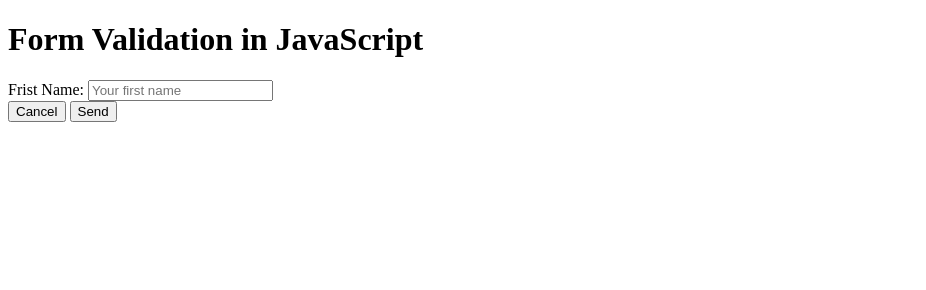
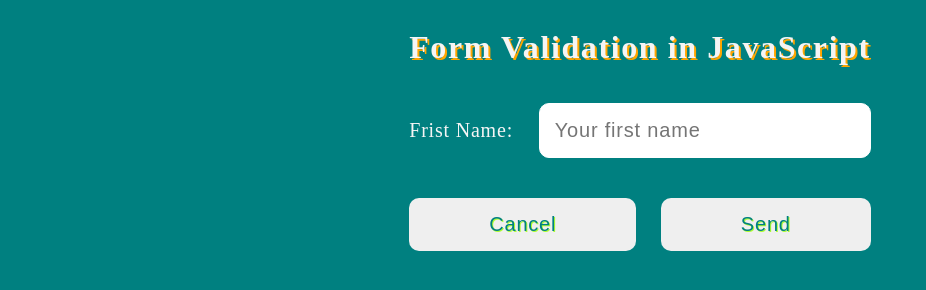
Before and after one commit to Alam1386/Form, a plain HTML site: page index.html in a window 1280 px wide. Shown: the whole page, without its empty margins (0-926 px from the left). Drawn offline with Linux system fonts and the light colour scheme.

Commit message:
Added CSS for first few inputs"

```diff
--- a/index.html
+++ b/index.html
@@ -4,6 +4,7 @@
   <meta charset="UTF-8">
   <meta http-equiv="X-UA-Compatible" content="IE=edge">
   <meta name="viewport" content="width=device-width, initial-scale=1.0">
+  <link rel="stylesheet" href="/style.css">
   <title>Form Validation in JavaScript</title>
 </head>
 <body>
--- a/style.css
+++ b/style.css
@@ -0,0 +1,43 @@
+html{
+  background-color: teal;
+  color: whitesmoke;
+  display: flex;
+  flex-direction: column;
+  justify-content: center;
+  align-items: center;
+}
+h1{
+  letter-spacing: 0.1rem;
+  text-shadow: 2px 2px orange;
+}
+
+.row{
+  display: flex;
+  flex-direction: row;
+  justify-content: space-between;
+  align-items: center;
+}
+input[type="text"], input[type="email"]{
+  border: solid 1px white;
+  width: 300px;
+  padding: 15px;
+  border-radius: 10px;
+  margin: 15px 0px;
+  outline: none;
+  font-size: 20px;
+  letter-spacing: 0.05rem;
+}
+input[type="submit"] {
+  padding: 15px 80px;
+  border-radius: 10px;
+  border: 0;
+  margin: 25px 0 ;
+  font-size: 20px;
+  letter-spacing: 0.05rem;
+  color: teal;
+  text-shadow: greenyellow 1px 1px;
+}
+label {
+  font-size: 20px;
+  letter-spacing: 0.05rem;
+}
```
